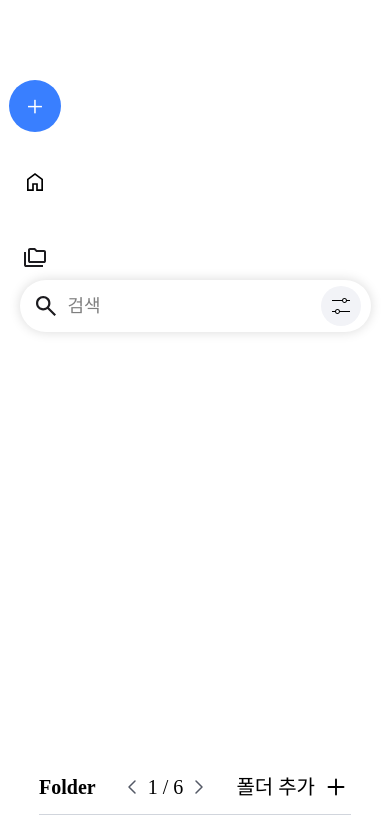
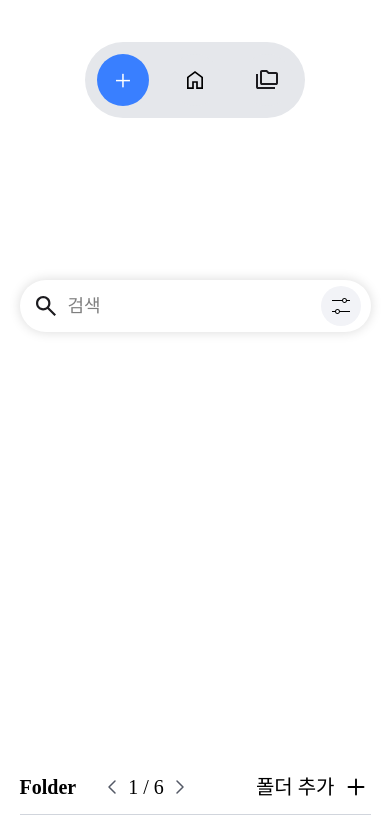
Before and after one commit to Leets-Official/BOOKMARK-FE, a React (Vite) app: page / in a window 390 px wide. Shown: the top 837 px of the page. Built offline with nearby package versions, Linux system fonts and the light colour scheme.

Commit message:
feat: 사이드바 반응형 구현

```diff
--- a/src/components/layout/header/CardListHeader.tsx
+++ b/src/components/layout/header/CardListHeader.tsx
@@ -10,7 +10,9 @@ interface CardListHeaderProps {
 
 const CardListHeader = ({ onNext, onPrev, currentNum }: CardListHeaderProps) => {
   return (
-    <div className={clsx('w-4/5 mx-auto', isMobile ? 'w-9/10 mt-140' : 'w-4/5 mt-180')}>
+    <div
+      className={clsx('w-4/5 mx-auto max-sm:w-9/10', isMobile ? 'w-9/10 mt-140' : 'w-4/5 mt-180')}
+    >
       <div className='flex justify-between items-center'>
         <div className='flex items-center gap-1'>
           <p className={clsx('font-bold', isMobile ? 'mr-3 text-base' : 'mr-5 text-xl')}>Folder</p>
--- a/src/components/layout/sidebar/SideBar.tsx
+++ b/src/components/layout/sidebar/SideBar.tsx
@@ -1,25 +1,39 @@
 import { FolderIcon, HomeIcon } from '@/assets';
 import Button from '@/components/common/Button';
 import { useNavigate } from 'react-router-dom';
+import clsx from 'clsx';
 
 const iconButton =
-  'flex justify-center items-center w-13 h-13 rounded-4xl hover:brightness-80 transition';
+  'flex justify-center items-center w-13 h-13 rounded-4xl hover:brightness-85 transition-none hover:transition-all max-sm:bg-opacity-50 ';
 
 const SideBar = () => {
   const navigate = useNavigate();
+
   return (
-    <div className='fixed flex flex-col gap-6 items-center pt-20 left-0 top-0 h-screen w-[70px]'>
+    <div
+      className={clsx(
+        'fixed top-0 left-0 flex flex-col items-center pt-20 h-screen w-[70px]',
+        'max-sm:flex-row max-sm:justify-center max-sm:w-screen max-sm:h-[70px]',
+      )}
+    >
+      <div
+        className={clsx(
+          'flex flex-col gap-5 bg-white',
+          'max-sm:flex-row max-sm:p-3 max-sm:border-none max-sm:bg-gray-200 max-sm:rounded-[50px] max-sm:bg-opacity-50',
+        )}
+      >
         <Button
           onClick={() => navigate('save')}
-        className={`${iconButton} bg-blue text-3xl text-white`}
+          className={clsx(iconButton, 'bg-blue text-3xl text-white')}
         >
           +
         </Button>
-      <div className={`${iconButton} bg-white`}>
+        <div className={clsx(iconButton, 'bg-inherit')}>
           <HomeIcon />
         </div>
-      <div className={`${iconButton} bg-white`}>
+        <div className={clsx(iconButton, 'bg-inherit')}>
           <FolderIcon />
+        </div>
       </div>
     </div>
   );
--- a/src/components/ui/CardList.tsx
+++ b/src/components/ui/CardList.tsx
@@ -82,7 +82,7 @@ const CardList = ({ cardList }: HomeCardListProps) => {
         onPrev={decreaseIndex}
         currentNum={`${index + 1} / ${maxIndex + 1}`}
       />
-      <div className='relative w-4/5 mx-auto overflow-hidden mb-20'>
+      <div className='relative w-4/5 max-sm:w-9/10 mx-auto overflow-hidden mb-20'>
         <AnimatePresence custom={direction} initial={false} onExitComplete={toggleLeaving}>
           <motion.div
             key={index}
--- a/src/components/ui/card/FolderCard.tsx
+++ b/src/components/ui/card/FolderCard.tsx
@@ -22,7 +22,7 @@ const titleText = tv({
 
 const FolderCard = ({ title }: ICardProps) => {
   return (
-    <div className={isMobile ? 'w-1/2 flex-shrink-0 px-2' : 'p-3 w-1/2 sm:w-1/2 lg:w-1/3 xl:w-1/4'}>
+    <div className={isMobile ? 'w-1/2 flex-shrink-0 px-2' : 'p-3 w-1/2  lg:w-1/3 xl:w-1/4'}>
       <div className='hover:scale-105 duration-300 origin-center'>
         <Image src={TestImage} className=' w-full aspect-[3/2] rounded-2xl object-cover' />
       </div>
--- a/src/utils/CardPerSlide.ts
+++ b/src/utils/CardPerSlide.ts
@@ -2,6 +2,5 @@ export const getCardsPerSlide = () => {
   const width = window.innerWidth;
   if (width >= 1280) return 4; // xl 이상
   if (width >= 1024) return 3; // lg
-  if (width >= 640) return 2; // sm
-  return 2;
+  return 2; // md, sm
 };
```
Lines whose indentation alone changed are shown as unchanged.
